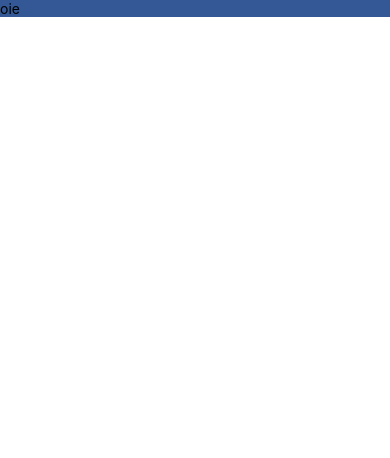
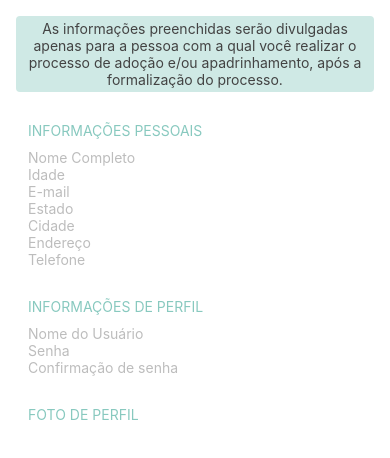
Before and after one commit to brunaazambuja/DevApps, a React Native app in the folder ProjetoDevApp/: screen / in a window 390 px wide. Shown: the top 458 px of the page. Built offline with nearby package versions, Linux system fonts and the light colour scheme.

Commit message:
First layout.

```diff
--- a/ProjetoDevApp/src/components/UserRegister/index.js
+++ b/ProjetoDevApp/src/components/UserRegister/index.js
@@ -1,14 +1,71 @@
 import React from 'react';
-import { SafeAreaView, ScrollView, StatusBar, Text } from 'react-native';
-import { Container } from './styles';
+import { TextInput } from 'react-native';
+import { Container, InfoText, InfoContainer, TitleText, InputsContainer } from './styles';
 
 const UserRegister = () => (
-  <SafeAreaView>
-    <StatusBar />
-    <ScrollView contentInsetAdjustmentBehavior="automatic">
-      <Container><Text>oie</Text></Container>
-    </ScrollView>
-  </SafeAreaView>
+  <Container>
+      <InfoContainer>
+        <InfoText>
+        As informações preenchidas serão divulgadas apenas para a pessoa com a qual
+        você realizar o processo de adoção e/ou apadrinhamento, após a formalização do processo.
+        </InfoText>
+      </InfoContainer>
+
+      <InputsContainer>
+        <TitleText>
+          INFORMAÇÕES PESSOAIS
+        </TitleText>
+        <TextInput
+          placeholderTextColor="#bdbdbd"
+          placeholder="Nome Completo"
+        />
+        <TextInput
+          placeholderTextColor="#bdbdbd"
+          placeholder="Idade"
+        />
+        <TextInput
+          placeholderTextColor="#bdbdbd"
+          placeholder="E-mail"
+        />
+        <TextInput
+          placeholderTextColor="#bdbdbd"
+          placeholder="Estado"
+        />
+        <TextInput
+          placeholderTextColor="#bdbdbd"
+          placeholder="Cidade"
+        />
+        <TextInput
+          placeholderTextColor="#bdbdbd"
+          placeholder="Endereço"
+        />
+        <TextInput
+          placeholderTextColor="#bdbdbd"
+          placeholder="Telefone"
+        />
+
+        <TitleText>
+          INFORMAÇÕES DE PERFIL
+        </TitleText>
+
+        <TextInput
+          placeholderTextColor="#bdbdbd"
+          placeholder="Nome do Usuário"
+        />
+        <TextInput
+          placeholderTextColor="#bdbdbd"
+          placeholder="Senha"
+        />
+        <TextInput
+          placeholderTextColor="#bdbdbd"
+          placeholder="Confirmação de senha"
+        />
+
+        <TitleText>
+          FOTO DE PERFIL
+        </TitleText>
+      </InputsContainer>
+  </Container>
 );
 
 export default UserRegister;
--- a/ProjetoDevApp/src/components/UserRegister/styles.js
+++ b/ProjetoDevApp/src/components/UserRegister/styles.js
@@ -1,5 +1,26 @@
 import styled from 'styled-components/native';
 
 export const Container = styled.View`
-  background-color: #335895;
+  padding: 16px;
 `;
+
+export const InfoText = styled.Text`
+  font-size: 14px;
+  text-align: center;
+  color: #434343;
+`;
+
+export const InfoContainer = styled.View`
+  background-color: #cfe9e5;
+  padding: 4px;
+  border-radius: 4px;
+`;
+
+export const TitleText = styled.Text`
+  padding: 30px 0 10px 0;
+  color: #88c9bf;
+`;
+
+export const InputsContainer = styled.View`
+  padding: 0 12px;
+`;
```
